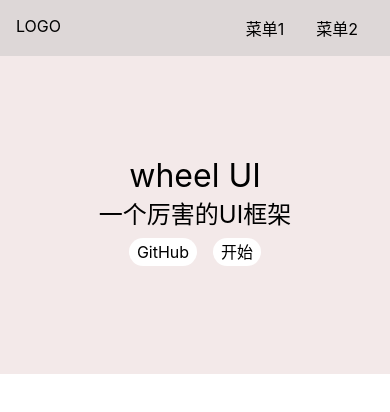
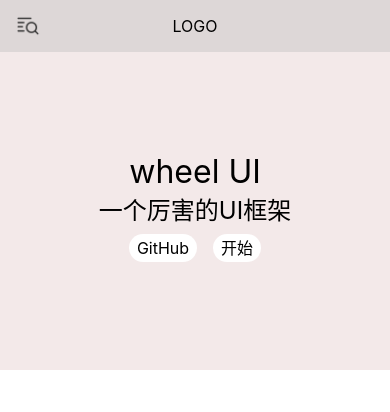
Before and after one commit to Lu9709/wheel-ui-1, a Vue app: page /#/ in a window 390 px wide. Shown: the top 412 px of the page. Built offline with nearby package versions, Linux system fonts and the light colour scheme.

Commit message:
完善aside切换逻辑

```diff
--- a/src/App.vue
+++ b/src/App.vue
@@ -7,7 +7,8 @@ import {ref,provide} from  'vue'
 export default {
   name: 'App',
   setup() {
-    const asideVisible = ref(false)
+    const width = document.documentElement.clientWidth
+    const asideVisible = ref(width >=500 ? true: false)
     provide('asideVisible', asideVisible)
   }
 }
--- a/src/components/TopNav.vue
+++ b/src/components/TopNav.vue
@@ -1,25 +1,26 @@
 <template>
-  <div>
-    <div class="topNav">
-      <div class="logo" @click="toggleMenu">LOGO</div>
-      <ul class="menu">
-        <li>菜单1</li>
-        <li>菜单2</li>
-      </ul>
-    </div>
+  <div class="topNav">
+    <div class="logo" >LOGO</div>
+    <ul class="menu">
+      <li>菜单1</li>
+      <li>菜单2</li>
+    </ul>
+    <img src="../assets/images/list.png" alt=""
+         class="toggleAside" @click="toggleMenu">
   </div>
 </template>
 <script lang="ts">
-import {inject,Ref} from 'vue'
+import {inject, Ref} from 'vue';
+
 export default {
-  setup(){
-    const asideVisible = inject<Ref<boolean>>('asideVisible')
-    const toggleMenu = ()=>{
-        asideVisible.value = !asideVisible.value
-    }
-    return {toggleMenu}
+  setup() {
+    const asideVisible = inject<Ref<boolean>>('asideVisible');
+    const toggleMenu = () => {
+      asideVisible.value = !asideVisible.value;
+    };
+    return {toggleMenu};
   }
-}
+};
 </script>
 <style lang="scss">
 .topNav {
@@ -28,6 +29,9 @@ export default {
   padding: 16px;
   position: relative;
   z-index: 10;
+  justify-content: center;
+  align-items: center;
+
   > .logo {
     max-width: 6em;
     margin-right: auto;
@@ -42,5 +46,29 @@ export default {
       margin: 0 1em;
     }
   }
+
+  > .toggleAside {
+    display: none;
+    width: 24px;
+    height: 24px;
+    position: absolute;
+    left: 16px;
+    top: 50%;
+    transform: translateY(-50%);
+  }
+
+  @media (max-width: 500px) {
+    > .menu {
+      display: none;
+    }
+    > .logo {
+      margin: 0 auto;
+    }
+    > .toggleAside {
+      display: inline-block;
+    }
+  }
 }
+
+
 </style>
--- a/src/views/Doc.vue
+++ b/src/views/Doc.vue
@@ -38,10 +38,7 @@ export default {
 aside {
   background: #ece5e5;
   width: 150px;
-  padding:70px 16px;
-  position: fixed;
-  top: 0;
-  left: 0;
+
   > h2 {
     margin-bottom: 4px;
   }
@@ -50,5 +47,12 @@ aside {
       padding:4px 0;
     }
   }
+  @media (max-width: 500px){
+    padding:70px 16px;
+    position: fixed;
+    top: 0;
+    left: 0;
+  }
 }
+
 </style>
```
Also changed, not shown: src/assets/images/list.png (added).
